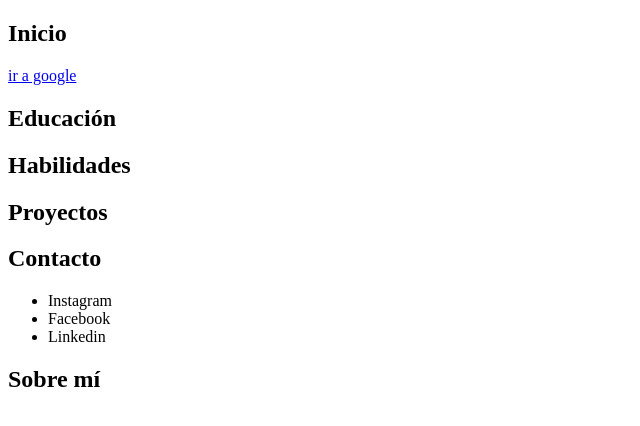
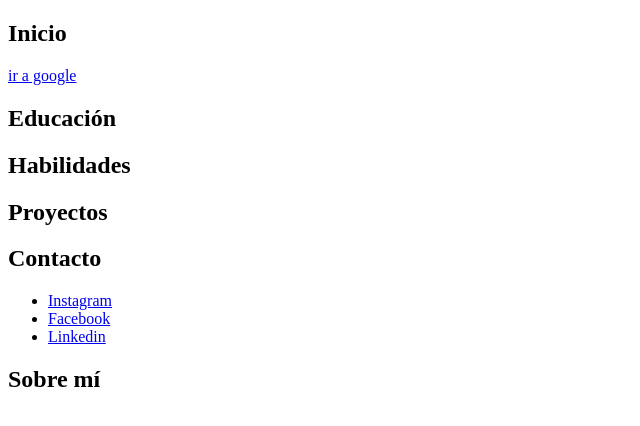
Before and after one commit to mariacruzbp/portfolio-FrontEnd-, a plain HTML site: page index.html in a window 1280 px wide. Shown: the whole page, without its empty margins (0-640 px from the left). Drawn offline with Linux system fonts and the light colour scheme.

Commit message:
iniciando maquetado

```diff
--- a/index.html
+++ b/index.html
@@ -37,9 +37,17 @@
 
         <h2>Contacto</h2>
         <ul>
-            <li>Instagram</li>
-            <li>Facebook</li>
-            <li>Linkedin</li>
+            <li>
+             <a href="https://instagram.com/" target="_blank">Instagram</a>
+            </li>
+
+            <li>
+            <a href="https://facebook.com/" target="_blank">Facebook</a>
+            </li>
+
+            <li>
+            <a href="https://linkedin.com/" target="_blank">Linkedin</a>
+            </li>
         </ul>
     </section>
 
```
